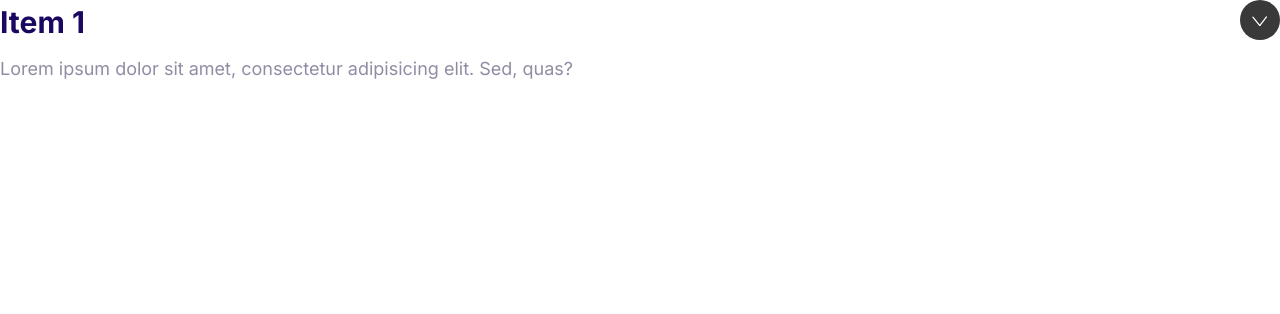
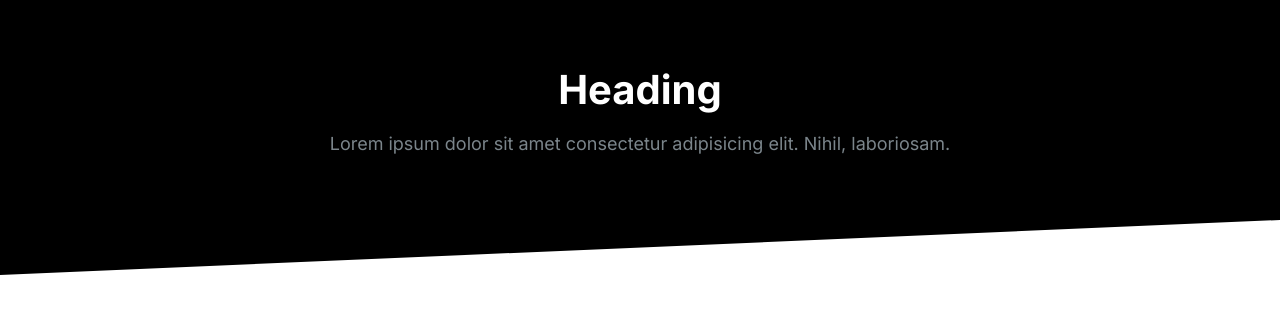
Before and after one commit to BalogunofAfrica/moshifed, a plain HTML site: page index.html in a window 1280 px wide. Drawn offline with Linux system fonts and the light colour scheme.

Commit message:
Add block component

```diff
--- a/css/styles.css
+++ b/css/styles.css
@@ -560,3 +560,40 @@ a {
   max-height: 100vh;
   opacity: 1;
 }
+
+/* Blocks */
+.block {
+  --padding-vertical: 6rem;
+  padding: var(--padding-vertical) 2rem;
+}
+
+.block__header {
+  text-align: center;
+}
+
+.block__heading {
+  margin-top: 0;
+}
+
+.block--dark {
+  background: #000;
+  color: #7b858b;
+}
+
+.block--dark .block__heading {
+  color: #fff;
+}
+
+.block--skewed-right {
+  padding-bottom: calc(var(--padding-vertical) + 4rem);
+  clip-path: polygon(0% 0%, 100% 0%, 100% 100%, 0% 80%);
+}
+
+.block--skewed-left {
+  padding-bottom: calc(var(--padding-vertical) + 4rem);
+  clip-path: polygon(0% 0%, 100% 0%, 100% 80%, 0% 100%);
+}
+.container {
+  max-width: 1140px;
+  margin: 0 auto;
+}
--- a/index.html
+++ b/index.html
@@ -15,17 +15,16 @@
     <link rel="stylesheet" href="css/styles.css" />
   </head>
   <body>
-    <div class="collapsible collapsible--expanded">
-      <header class="collapsible__header">
-        <h2 class="collapsible__heading">Item 1</h2>
-        <svg class="icon icon--white collapsible__chevron">
-          <use xlink:href="images/sprite.svg#chevron"></use>
-        </svg>
+    <section class="block block--dark block--skewed-left">
+      <header class="block__header">
+        <h2 class="block__heading">Heading</h2>
+        <p>
+          Lorem ipsum dolor sit amet consectetur adipisicing elit. Nihil,
+          laboriosam.
+        </p>
       </header>
-      <div class="collapsible__content">
-        Lorem ipsum dolor sit amet, consectetur adipisicing elit. Sed, quas?
-      </div>
-    </div>
+    </section>
+
     <script src="js/main.js"></script>
   </body>
 </html>
```
Also changed, not shown: components/blocks.html (added, +9 -0 lines).
